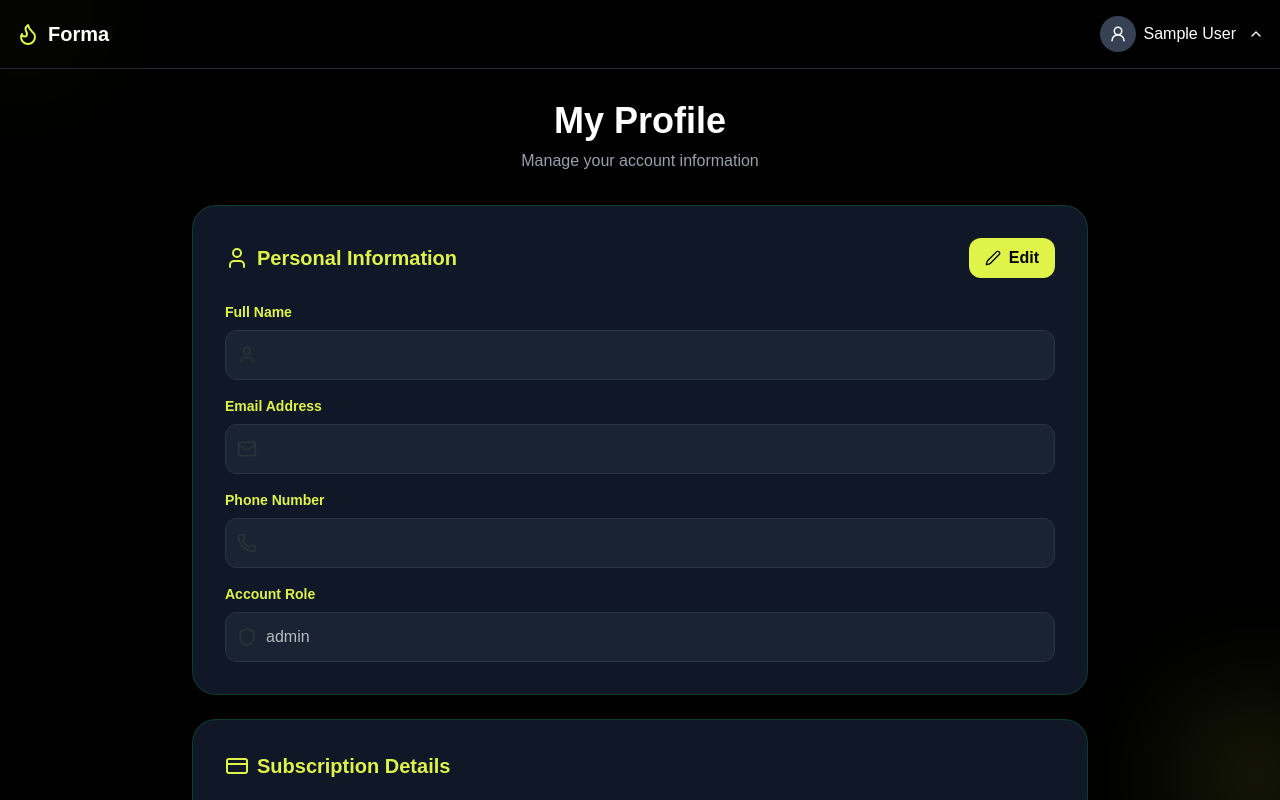
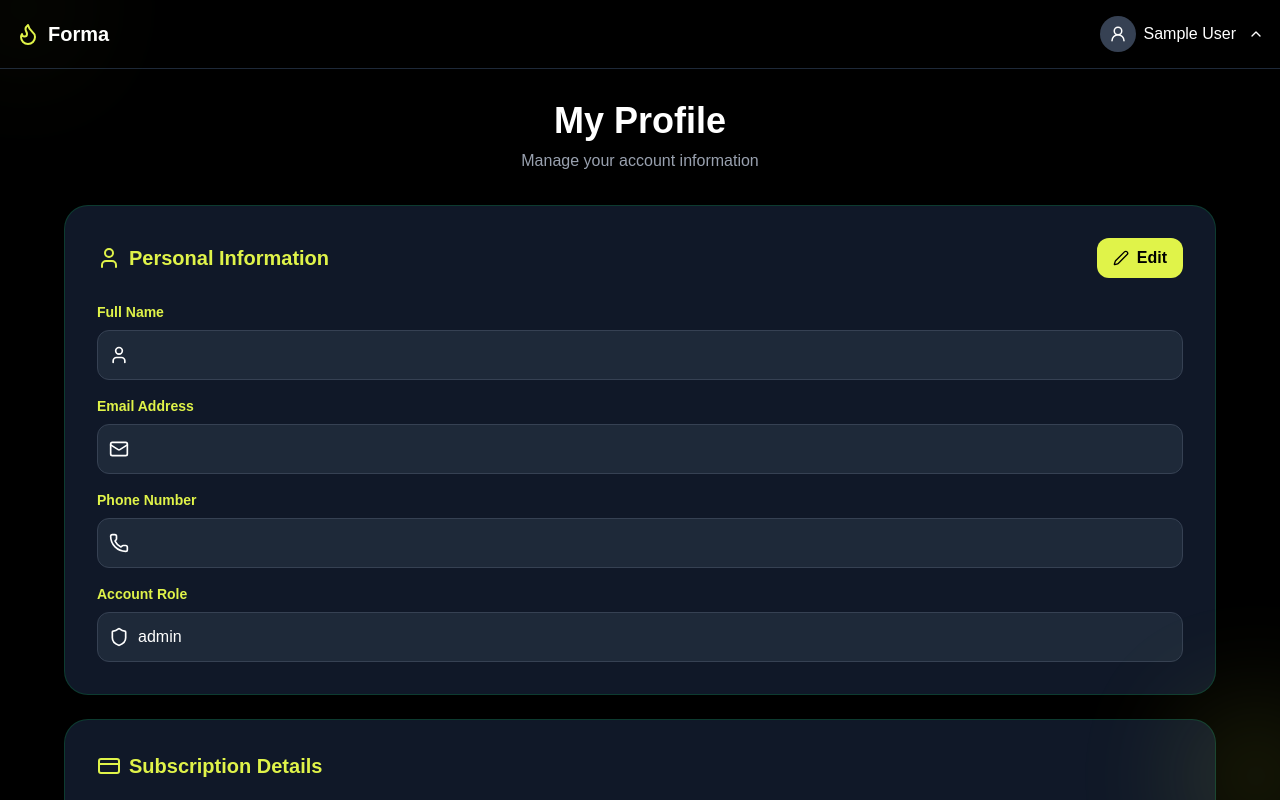
Before and after one commit to TwoDigitInnovations/forma-web, a Next.js app: page /MyProfile in a window 1280 px wide. Shown: the top 800 px of the page. Built offline with nearby package versions, Linux system fonts and the light colour scheme; no server answers; sample sign-in values are in the browser's storage.

Commit message:
fix progress issues

```diff
--- a/components/CreateTracker.js
+++ b/components/CreateTracker.js
@@ -26,7 +26,7 @@ const CreateTracker = ({ allPlanData = [], setIsOpen, loader, getAllTracker, pro
         loader(true);
         const data = {
             ...formData,
-            projectId, // link to project
+            ProjectId:projectId, // link to project
         };
         try {
             const res = await Api("post", "tracker/create", data, router);
--- a/components/Listproject.js
+++ b/components/Listproject.js
@@ -37,6 +37,24 @@ export default function Listproject({ loader, allProjectData, getAllProject }) {
         loader(false);
         toast.error(err?.data?.message || "An error occurred");
       });
+  };
+
+  const calculatefinancialProgress = (paidAmount, contractAmount) => {
+    if (contractAmount > 0) {
+      return Number(((paidAmount || 0) / contractAmount || 0) * 100).toFixed(2);
+    }
+    return 0;
+  };
+
+  const calculateTimeProgress = (startDate, endDate) => {
+    const currentDate = moment();
+    const start = moment(startDate);
+    const end = moment(endDate);
+    if (!startDate || !endDate || currentDate.isBefore(start)) return 0;
+    if (currentDate.isAfter(end)) return 100;
+    const totalDuration = end.diff(start);
+    const elapsedDuration = currentDate.diff(start);
+    return ((elapsedDuration / totalDuration) * 100).toFixed(2);
   };
 
   return (
@@ -85,7 +103,7 @@ export default function Listproject({ loader, allProjectData, getAllProject }) {
                       setProjectdetails(item);
                       localStorage.setItem(
                         "projectDetails",
-                        JSON.stringify(item)
+                        JSON.stringify(item),
                       );
                     }}
                   >
@@ -98,9 +116,15 @@ export default function Listproject({ loader, allProjectData, getAllProject }) {
                     </span>
                   </td>
 
-                  <td className="text-gray-400">0%</td>
-                  <td className="text-gray-400">0%</td>
-                  <td className="text-gray-400">0%</td>
+                  <td className="text-gray-400">
+                    {calculatefinancialProgress(
+                      item?.paidAmount,
+                      item?.contractAmount,
+                    )}
+                    %
+                  </td>
+                  <td className="text-gray-400">{calculateTimeProgress(item?.startDate, item?.endDate)}%</td>
+                  <td className="text-gray-400">{item?.actualProgress || 0}%</td>
                   <td className="text-gray-400">
                     {item?.endDate
                       ? moment(item.endDate).format("YYYY-MM-DD")
@@ -112,7 +136,7 @@ export default function Listproject({ loader, allProjectData, getAllProject }) {
                       <button
                         onClick={() =>
                           setOpenMenuId(
-                            openMenuId === item._id ? null : item._id
+                            openMenuId === item._id ? null : item._id,
                           )
                         }
                         className="p-2 rounded-full hover:bg-gray-200 cursor-pointer transition"
@@ -133,12 +157,12 @@ export default function Listproject({ loader, allProjectData, getAllProject }) {
                           <button
                             onClick={() => {
                               router.push(
-                                `/ProjectDetails/overview?id=${item._id}`
+                                `/ProjectDetails/overview?id=${item._id}`,
                               );
                               setProjectdetails(item);
                               localStorage.setItem(
                                 "projectDetails",
-                                JSON.stringify(item)
+                                JSON.stringify(item),
                               );
                               setOpenMenuId(null);
                             }}
--- a/src/pages/MyProfile.js
+++ b/src/pages/MyProfile.js
@@ -154,7 +154,7 @@ function MyProfile(props) {
         ></div>
       </div>
 
-      <div className="max-w-4xl mx-auto">
+      <div className="max-w-6xl mx-auto">
         {/* Header */}
         <div className="text-center mb-8">
           <h1 className="text-3xl md:text-4xl font-bold text-white mb-2">
@@ -215,7 +215,7 @@ function MyProfile(props) {
                   Full Name
                 </label>
                 <div className="relative">
-                  <User className="absolute left-3 top-1/2 -translate-y-1/2 h-5 w-5 text-custom-green" />
+                  <User className="absolute left-3 top-1/2 -translate-y-1/2 h-5 w-5 text-white" />
                   <input
                     type="text"
                     value={userDetail.name}
@@ -226,7 +226,7 @@ function MyProfile(props) {
                     className={`w-full pl-10 pr-4 py-3 bg-gray-800 text-white rounded-xl border border-gray-700 outline-none transition-all ${
                       isEditing
                         ? "focus:ring-2 focus:ring-custom-green"
-                        : "opacity-70 cursor-not-allowed"
+                        : " cursor-not-allowed"
                     }`}
                   />
                 </div>
@@ -238,7 +238,7 @@ function MyProfile(props) {
                   Email Address
                 </label>
                 <div className="relative">
-                  <Mail className="absolute left-3 top-1/2 -translate-y-1/2 h-5 w-5 text-custom-green" />
+                  <Mail className="absolute left-3 top-1/2 -translate-y-1/2 h-5 w-5 text-white" />
                   <input
                     type="email"
                     value={userDetail.email}
@@ -249,7 +249,7 @@ function MyProfile(props) {
                     className={`w-full pl-10 pr-4 py-3 bg-gray-800 text-white rounded-xl border border-gray-700 outline-none transition-all ${
                       isEditing
                         ? "focus:ring-2 focus:ring-custom-green"
-                        : "opacity-70 cursor-not-allowed"
+                        : " cursor-not-allowed"
                     }`}
                   />
                 </div>
@@ -261,7 +261,7 @@ function MyProfile(props) {
                   Phone Number
                 </label>
                 <div className="relative">
-                  <Phone className="absolute left-3 top-1/2 -translate-y-1/2 h-5 w-5 text-custom-green" />
+                  <Phone className="absolute left-3 top-1/2 -translate-y-1/2 h-5 w-5 text-white" />
                   <input
                     type="tel"
                     value={userDetail.phone}
@@ -272,7 +272,7 @@ function MyProfile(props) {
                     className={`w-full pl-10 pr-4 py-3 bg-gray-800 text-white rounded-xl border border-gray-700 outline-none transition-all ${
                       isEditing
                         ? "focus:ring-2 focus:ring-custom-green"
-                        : "opacity-70 cursor-not-allowed"
+                        : " cursor-not-allowed"
                     }`}
                   />
                 </div>
@@ -284,12 +284,12 @@ function MyProfile(props) {
                   Account Role
                 </label>
                 <div className="relative">
-                  <Shield className="absolute left-3 top-1/2 -translate-y-1/2 h-5 w-5 text-custom-green" />
+                  <Shield className="absolute left-3 top-1/2 -translate-y-1/2 h-5 w-5 text-white" />
                   <input
                     type="text"
                     value={user?.role || "N/A"}
                     disabled
-                    className="w-full pl-10 pr-4 py-3 bg-gray-800 text-white rounded-xl border border-gray-700 opacity-70 cursor-not-allowed"
+                    className="w-full pl-10 pr-4 py-3 bg-gray-800 text-white rounded-xl border border-gray-700 cursor-not-allowed"
                   />
                 </div>
               </div>
--- a/src/pages/ProjectDetails/EditActivity.js
+++ b/src/pages/ProjectDetails/EditActivity.js
@@ -73,7 +73,7 @@ const EditActivity = (props) => {
             if (res?.status) {
                 toast.success("Work Plan updated successfully");
                 getPlanById(PlanId);
-                router.push("/ProjectDetails/work-plan");
+                // router.push("/ProjectDetails/work-plan");
             } else {
                 toast.error(res?.message || "Failed to save");
             }
--- a/src/pages/ProjectDetails/ProgressUpdate.js
+++ b/src/pages/ProjectDetails/ProgressUpdate.js
@@ -28,7 +28,7 @@ const ProgressUpdate = (props) => {
   const [selectedTracker, setSelectedTracker] = useState(null);
   const [activities, setActivities] = useState("");
   const [certificates, setCertificates] = useState([]);
-
+  const [progress,setProgress]=useState(0);
   const [summary, setSummary] = useState({
     contractAmount: 0,
     amountPaid: 0,
@@ -109,7 +109,7 @@ const ProgressUpdate = (props) => {
 
   const getAllTracker = async (id) => {
     props.loader(true);
-    let url = `tracker/getAll?projectId=${id}`;
+    let url = `tracker/getAll?ProjectId=${id}`;
     Api("get", url, "", router)
       .then((res) => {
         props.loader(false);
@@ -170,6 +170,8 @@ const ProgressUpdate = (props) => {
     props.loader(true);
     const data = {
       trackerActivityProgress: activities,
+      progress: progress || 0,
+      projectId: projectId,
     };
     try {
       const res = await Api(
@@ -250,6 +252,7 @@ const ProgressUpdate = (props) => {
   }, [selectedTracker]);
 
   console.log("all", activities);
+  console.log("progress", progress);
 
   return (
     <div className="h-screen bg-black text-white">
@@ -376,6 +379,8 @@ const ProgressUpdate = (props) => {
                 {selectedTracker && (
                   <WorkplanProgress
                     activities={activities}
+                    setProgress={setProgress}
+                    progress={progress}
                     setActivities={setActivities}
                   />
                 )}
--- a/src/pages/ProjectDetails/overview.js
+++ b/src/pages/ProjectDetails/overview.js
@@ -107,9 +107,12 @@ const ProjectDetailsPage = (props) => {
     return diffDays;
   }
 
-  const physical = 0;
+  const physical = projectDetails?.actualProgress || 0;
   const time = 33;
-  const financial = 0;
+   const financial =
+      projectDetails?.contractAmount > 0
+        ? Number(((projectDetails?.paidAmount / projectDetails?.contractAmount) * 100).toFixed(2))
+        : 0;
 
   const Card = ({ title, value, icon, Open }) => {
     return (
@@ -308,7 +311,7 @@ const ProjectDetailsPage = (props) => {
                 </div>
                 <div className="h-2 bg-gray-700 rounded-full overflow-hidden">
                   <div
-                    className="h-full bg-gray-400 rounded-full transition-all"
+                    className="h-full bg-custom-yellow rounded-full transition-all"
                     style={{ width: `${physical}%` }}
                   />
                 </div>
@@ -352,7 +355,7 @@ const ProjectDetailsPage = (props) => {
                     cx="56"
                     cy="56"
                     r="50"
-                    stroke="#ffffff"
+                    stroke="#e0f349"
                     strokeWidth="8"
                     fill="none"
                     strokeDasharray={2 * Math.PI * 50}
```
Also changed, not shown: components/activites.js (+17 -13 lines).
